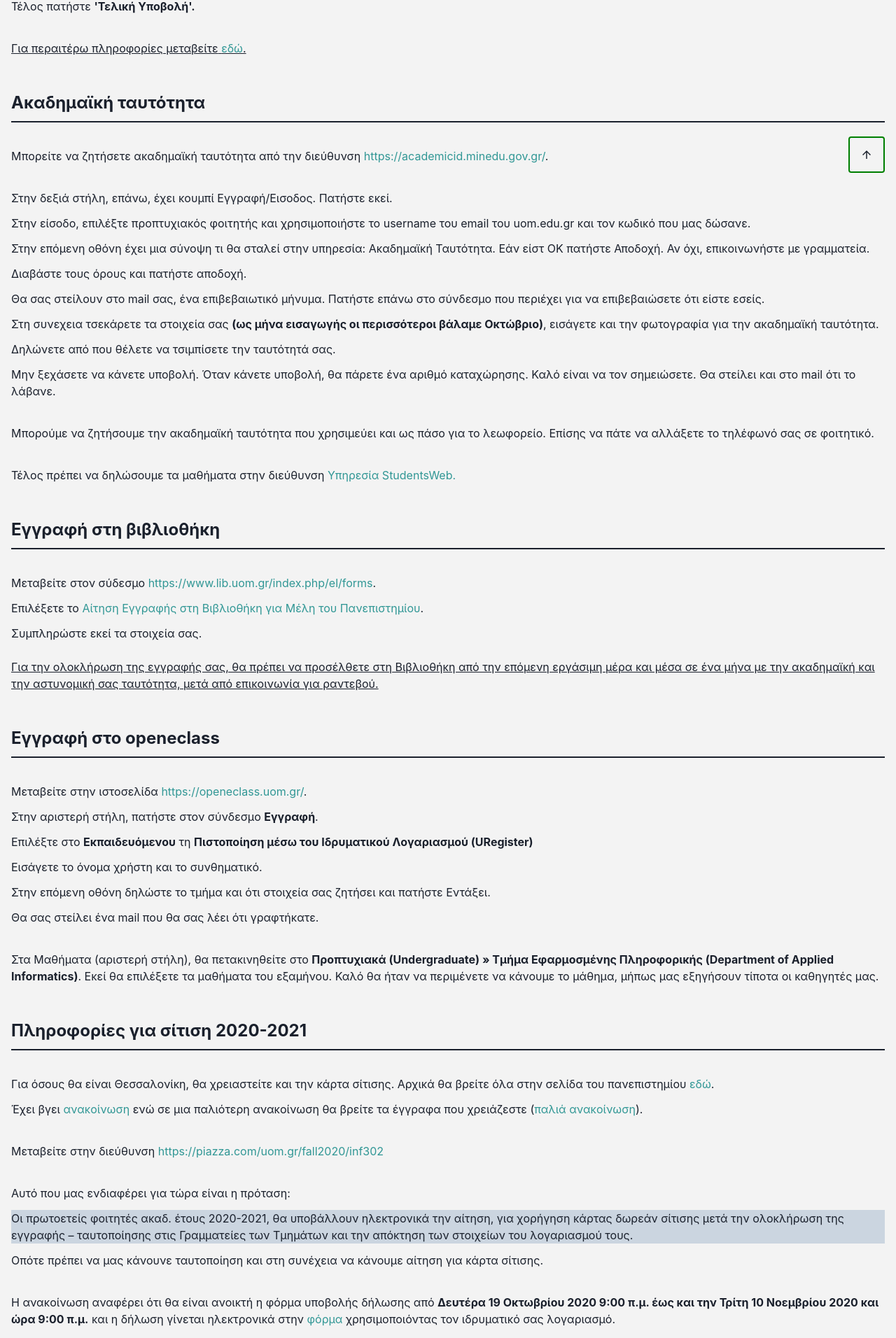
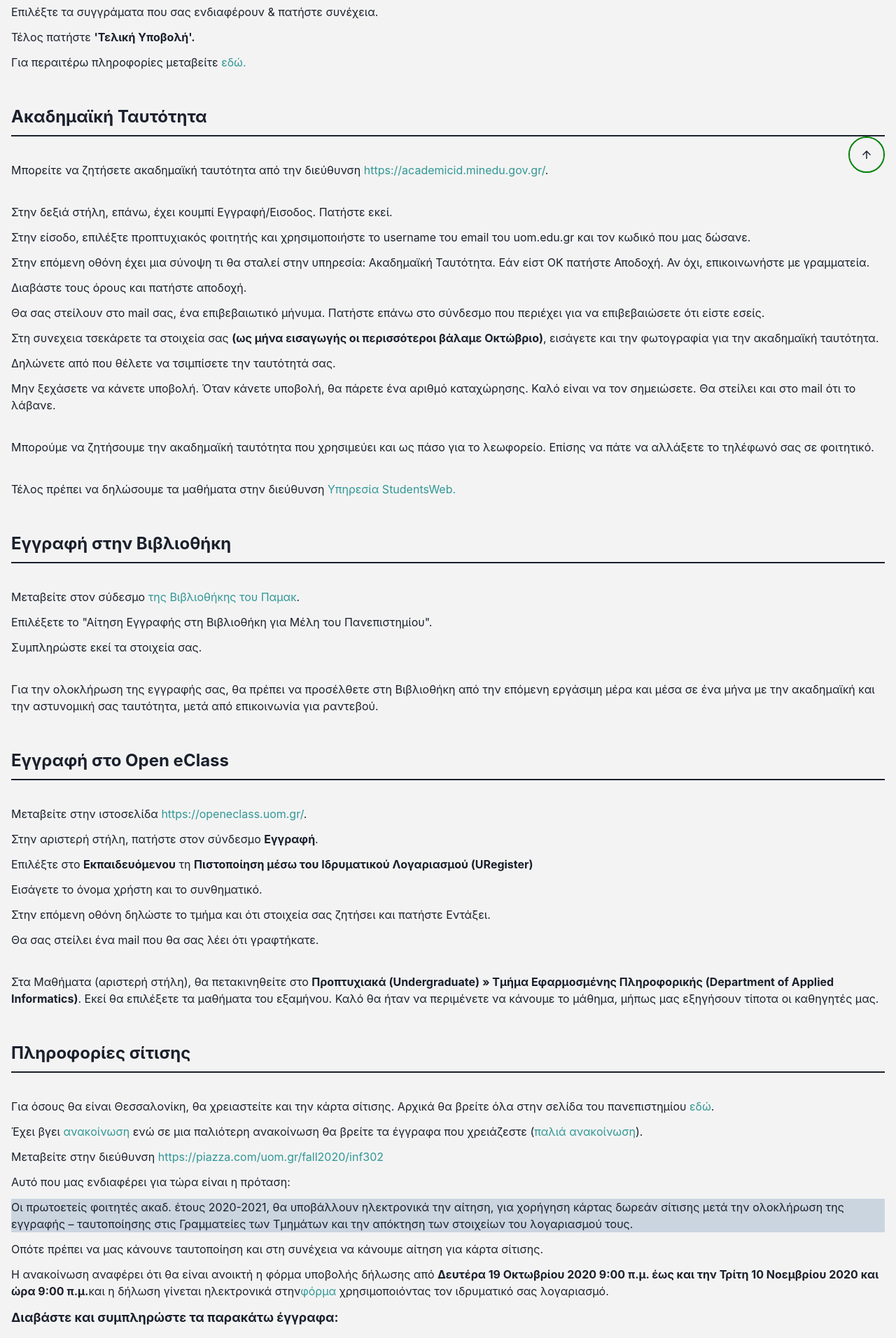
Before and after one commit to open-source-uom/myuom, a React (Create React App) app: page /firstyearinfo in a window 1280 px wide. Shown: the part 537-2449 px from the top of the page at 70% size. Built offline with nearby package versions, Linux system fonts and the light colour scheme.

Commit message:
Created article wrapper and added some responsiveness
It might have an issue concerning the nav above, we will have to look into it.

```diff
--- a/src/pages/FirstYearInfoPage.jsx
+++ b/src/pages/FirstYearInfoPage.jsx
@@ -1,4 +1,4 @@
-import React, { useRef, useEffect } from "react";
+import React, { useEffect } from "react";
 import {
   Flex,
   Text,
@@ -17,6 +17,16 @@ export default function FirstYearInfoPage() {
       top: 0,
     });
   }, []);
+
+  const articlesTitles = [
+    "Βιβλία από Εύδοξο",
+    "Ακαδημαϊκή Ταυτότητα",
+    "Εγγραφή στην Βιβλιοθήκη",
+    "Εγγραφή στο Open eClass",
+    "Πληροφορίες σίτισης",
+    "Πληροφορίες στέγασης",
+    "Επικοινωνία",
+  ];
   const articleComponents = [
     EudoxusInfo,
     StudentIdInfo,
@@ -42,10 +52,13 @@ export default function FirstYearInfoPage() {
       <Flex flexDirection={"column"} rowGap={"3rem"} marginRight={"1rem"}>
         {articleComponents.map((ArticleComponent, index) => {
           return (
-            <ArticleComponent
+            <ArticleWrap
               key={`firstyear-articles-${index}`}
               id={`firstyear-articles-${index}`}
-            />
+              title={articlesTitles[index]}
+            >
+              <ArticleComponent />
+            </ArticleWrap>
           );
         })}
       </Flex>
@@ -60,25 +73,20 @@ function TableOfContents() {
     "Ακαδημαϊκή Ταυτότητα",
     "Εγγραφή στην Βιβλιοθήκη",
     "Εγγραφή στο Open eClass",
-    // "Εγγραφή στο Piazza",
     "Πληροφορίες σίτισης",
     "Πληροφορίες στέγασης",
-    // "Πληροφορίες υγειονομικής περίθαλψης",
     "Επικοινωνία",
   ];
 
   function ContentLink({ title, indexToAnchor }) {
-    const ref = useRef(null);
-
     return (
       <chakra.a
         marginBottom={"1rem"}
         //gia to scroll sto article
         href={`#firstyear-articles-${indexToAnchor}`}
         border={"solid 2px"}
-        ref={ref}
-        // xreiazotan kati ligotero apo 1/5
-        flex={"0 0 19%"}
+        // xreiazotan kati ligotero apo 1/n
+        flex={{ base: "0 0 45%", md: "0 0 31%", lg: "0 0 23%", xl: "0 0 19%" }}
         borderRadius={"0.5rem"}
         padding={"0.5rem"}
         width={"max-content"}
@@ -93,7 +101,7 @@ function TableOfContents() {
   return (
     <Flex
       flexDirection={{ base: "column" }}
-      marginTop={"1rem"}
+      marginTop={"3rem"}
       mx={"1rem"}
       alignItems="center"
     >
@@ -108,8 +116,8 @@ function TableOfContents() {
         Περιεχόμενα
       </Text>
       <Flex
-        flexDirection={{ base: "column", lg: "row" }}
-        columnGap={{ base: "0", lg: "0.5rem" }}
+        flexDirection={"row"}
+        gap={"0.75rem"}
         flexWrap={"wrap"}
         alignItems={"flex-start"}
       >
@@ -134,12 +142,12 @@ function ScrollToTopArrow() {
   return (
     <ButtonGroup
       border={"solid 0.125rem green"}
-      borderRadius={"0.25rem"}
+      borderRadius={"2rem"}
       size="lg"
       isAttached
       variant="outline"
       position={"fixed"}
-      bottom="1rem"
+      bottom={{ base: "4rem", lg: "1rem" }}
       right="1rem"
       backgroundColor={"transparent"}
       onClick={() => {
@@ -149,18 +157,24 @@ function ScrollToTopArrow() {
         });
       }}
     >
-      <IconButton aria-label="Scroll to top" icon={<ArrowUpIcon />} />
+      <IconButton
+        aria-label="Scroll to top"
+        icon={<ArrowUpIcon />}
+        borderRadius={"2rem"}
+        _focus={{ bg: "transparent" }}
+        _active={{ bg: "initial" }}
+      />
     </ButtonGroup>
   );
 }
 
-function EudoxusInfo({ id }) {
+function ArticleWrap({ id, title, children }) {
   return (
     <UnorderedList
       id={id}
       spacing={"0.75rem"}
       listStyleType="none"
-      wordBreak={"break-all"}
+      wordBreak={"break-word"}
     >
       <Text
         fontSize="2xl"
@@ -168,21 +182,24 @@ function EudoxusInfo({ id }) {
         borderBottom={"solid 0.125rem"}
         paddingBottom={"0.5rem"}
       >
-        Βιβλία από Εύδοξο
+        {title}
       </Text>
+      <br></br>
+      {children}
+    </UnorderedList>
+  );
+}
 
-      <br></br>
-      <ListItem wordBreak={"break-all"}>
+function EudoxusInfo() {
+  return (
+    <>
+      <ListItem>
         Μεταβείτε στην σελίδα{" "}
-        {/* <Link
-          href="https://service.eudoxus.gr/student/"
-          color="teal.500"
-          wordBreak={"break-word"}
-        > */}
-        Δήλωσης συγγραμάτων Εύδοξος
-        {/* </Link> */}
+        <Link href="https://service.eudoxus.gr/student/" color="teal.500">
+          Δήλωσης συγγραμάτων Εύδοξος
+        </Link>
       </ListItem>
-      <ListItem wordBreak={"break-word"}>
+      <ListItem>
         Επιλέξτε <b>'Πανεπιστήμιο Μακεδονίας'</b> & πατήστε επιβεβαίωση
       </ListItem>
       <ListItem>Συνδεθείτε με τον ιδρυματικό σας λογαριασμό.</ListItem>
@@ -198,34 +215,23 @@ function EudoxusInfo({ id }) {
       <ListItem>
         Τέλος πατήστε <b>'Τελική Υποβολή'.</b>
       </ListItem>
-      <br></br>
-      <Text noOfLines={[1, 2, 3]} as="ins" fontSize="md">
+      <ListItem>
         Για περαιτέρω πληροφορίες μεταβείτε{" "}
         <Link
           href="https://eudoxus.gr/files/User_Manual_Students.pdf"
           color="teal.500"
         >
-          εδώ
+          εδώ.
         </Link>
-        .
-      </Text>
-    </UnorderedList>
+      </ListItem>
+    </>
+    // </UnorderedList>
   );
 }
 
-function StudentIdInfo({ id }) {
+function StudentIdInfo() {
   return (
-    <UnorderedList id={id} spacing={"0.75rem"} listStyleType="none">
-      <Text
-        noOfLines={[1, 2, 3]}
-        fontSize="2xl"
-        fontWeight="bold"
-        borderBottom={"solid 0.125rem"}
-        paddingBottom={"0.5rem"}
-      >
-        Ακαδημαϊκή ταυτότητα
-      </Text>
-      <br></br>
+    <>
       <Text fontSize="md">
         Μπορείτε να ζητήσετε ακαδημαϊκή ταυτότητα από την διεύθυνση{" "}
         <Link href="https://academicid.minedu.gov.gr/" color="teal.500">
@@ -280,75 +286,39 @@ function StudentIdInfo({ id }) {
           Υπηρεσία StudentsWeb.
         </Link>
       </Text>
-    </UnorderedList>
+    </>
   );
 }
 
-function LibrarySignUpInfo({ id }) {
-  // noOfLines={[1, 2, 3]}
-  //       fontSize="2xl"
-  //       fontWeight="bold"
-  //       borderBottom={"solid 0.125rem"}
-  //       paddingBottom={"0.5rem"}
+function LibrarySignUpInfo() {
   return (
-    <UnorderedList id={id} spacing={"0.75rem"} listStyleType="none">
-      <Text
-        noOfLines={[1, 2, 3]}
-        fontSize="2xl"
-        fontWeight="bold"
-        borderBottom={"solid 0.125rem"}
-        paddingBottom={"0.5rem"}
-      >
-        Εγγραφή στη βιβλιοθήκη
-      </Text>
-
-      <br></br>
-
+    <>
       <ListItem>
         Μεταβείτε στον σύδεσμο{" "}
         <Link color="teal.500" href="https://www.lib.uom.gr/index.php/el/forms">
-          https://www.lib.uom.gr/index.php/el/forms
+          της Βιβλιοθήκης του Παμακ
         </Link>
         .
       </ListItem>
       <ListItem>
-        Επιλέξετε το{" "}
-        <Link
-          color="teal.500"
-          href="https://www.lib.uom.gr/index.php/el/new-user?view=form"
-        >
-          Αίτηση Εγγραφής στη Βιβλιοθήκη για Μέλη του Πανεπιστημίου
-        </Link>
-        .
+        Επιλέξετε το "Αίτηση Εγγραφής στη Βιβλιοθήκη για Μέλη του
+        Πανεπιστημίου".
       </ListItem>
+      <ListItem>Συμπληρώστε εκεί τα στοιχεία σας.</ListItem>
+      <br></br>
       <ListItem>
-        <Text>Συμπληρώστε εκεί τα στοιχεία σας. </Text>
-      </ListItem>
-      <br></br>
-      <Text as="ins" fontSize="md">
         Για την ολοκλήρωση της εγγραφής σας, θα πρέπει να προσέλθετε στη
         Βιβλιοθήκη από την επόμενη εργάσιμη μέρα και μέσα σε ένα μήνα με την
         ακαδημαϊκή και την αστυνομική σας ταυτότητα, μετά από επικοινωνία για
-        ραντεβού.{" "}
-      </Text>
-    </UnorderedList>
+        ραντεβού.
+      </ListItem>
+    </>
   );
 }
 
-function OpenEclassSignUpInfo({ id }) {
+function OpenEclassSignUpInfo() {
   return (
-    <UnorderedList id={id} spacing={"0.75rem"} listStyleType="none">
-      <Text
-        noOfLines={[1, 2, 3]}
-        fontSize="2xl"
-        fontWeight="bold"
-        borderBottom={"solid 0.125rem"}
-        paddingBottom={"0.5rem"}
-      >
-        Εγγραφή στο openeclass
-      </Text>
-
-      <br></br>
+    <>
       <Text>
         Μεταβείτε στην ιστοσελίδα{" "}
         <Link href="https://openeclass.uom.gr/" color="teal.500">
@@ -372,7 +342,7 @@ function OpenEclassSignUpInfo({ id }) {
         Θα σας στείλει ένα mail που θα σας λέει ότι γραφτήκατε.
       </ListItem>
       <br></br>
-      <Text fontSize="md">
+      <Text>
         Στα Μαθήματα (αριστερή στήλη), θα πετακινηθείτε στο{" "}
         <b>
           Προπτυχιακά (Undergraduate) » Τμήμα Εφαρμοσμένης Πληροφορικής
@@ -381,33 +351,22 @@ function OpenEclassSignUpInfo({ id }) {
         . Εκεί θα επιλέξετε τα μαθήματα του εξαμήνου. Καλό θα ήταν να περιμένετε
         να κάνουμε το μάθημα, μήπως μας εξηγήσουν τίποτα οι καθηγητές μας.
       </Text>
-    </UnorderedList>
+    </>
   );
 }
 
-function RestaurantSignUpInfo({ id }) {
+function RestaurantSignUpInfo() {
   return (
-    <UnorderedList id={id} spacing={"0.75rem"} listStyleType="none">
-      <Text
-        noOfLines={[1, 2, 3]}
-        fontSize="2xl"
-        fontWeight="bold"
-        borderBottom={"solid 0.125rem"}
-        paddingBottom={"0.5rem"}
-      >
-        Πληροφορίες για σίτιση 2020-2021
-      </Text>
-
-      <br></br>
-      <Text fontSize="md">
+    <>
+      <ListItem>
         Για όσους θα είναι Θεσσαλονίκη, θα χρειαστείτε και την κάρτα σίτισης.
         Αρχικά θα βρείτε όλα στην σελίδα του πανεπιστημίου{" "}
         <Link href="https://www.uom.gr/student-care/sitish" color="teal.500">
           εδώ
         </Link>
         .
-      </Text>
-      <Text fontSize="md">
+      </ListItem>
+      <ListItem>
         Έχει βγει{" "}
         <Link
           href="https://www.uom.gr/8883-anakoinosh-sitish-protoeton-foithton-akad-etoys-2020-2021"
@@ -423,37 +382,34 @@ function RestaurantSignUpInfo({ id }) {
           παλιά ανακοίνωση
         </Link>
         ).
-      </Text>
-      <br></br>
-      <Text fontSize="md">
+      </ListItem>
+
+      <ListItem>
         Μεταβείτε στην διεύθυνση{" "}
         <Link color="teal.500" href="https://piazza.com/uom.gr/fall2020/inf302">
           https://piazza.com/uom.gr/fall2020/inf302
         </Link>
-      </Text>
-      <br></br>
-      <Text fontSize="md">
-        Αυτό που μας ενδιαφέρει για τώρα είναι η πρόταση:
-      </Text>
-      <Text noOfLines={[1, 2, 3]} backgroundColor="gray.300">
-        {" "}
+      </ListItem>
+
+      <ListItem>Αυτό που μας ενδιαφέρει για τώρα είναι η πρόταση:</ListItem>
+      <ListItem backgroundColor="gray.300">
         Oι πρωτοετείς φοιτητές ακαδ. έτους 2020-2021, θα υποβάλλουν ηλεκτρονικά
         την αίτηση, για χορήγηση κάρτας δωρεάν σίτισης μετά την ολοκλήρωση της
         εγγραφής – ταυτοποίησης στις Γραμματείες των Τμημάτων και την απόκτηση
         των στοιχείων του λογαριασμού τους.
-      </Text>
-      <Text fontSize="md">
+      </ListItem>
+      <ListItem>
         Οπότε πρέπει να μας κάνουνε ταυτοποίηση και στη συνέχεια να κάνουμε
         αίτηση για κάρτα σίτισης.
-      </Text>
-      <br></br>
-      <Text fontSize="md">
+      </ListItem>
+
+      <ListItem>
         Η ανακοίνωση αναφέρει ότι θα είναι ανοικτή η φόρμα υποβολής δήλωσης από{" "}
         <b>
           Δευτέρα 19 Οκτωβρίου 2020 9:00 π.μ. έως και την Τρίτη 10 Νοεμβρίου
           2020 και ώρα 9:00 π.μ.
-        </b>{" "}
-        και η δήλωση γίνεται ηλεκτρονικά στην{" "}
+        </b>
+        και η δήλωση γίνεται ηλεκτρονικά στην
         <Link
           href="https://docs.google.com/forms/d/e/1FAIpQLSfi1f6KH_Tm1aICa8amWDYnCKBKfvSQwUoZWAjeIFKnMhzAwQ/formrestricted"
           color="teal.500"
@@ -461,11 +417,11 @@ function RestaurantSignUpInfo({ id }) {
           φόρμα
         </Link>{" "}
         χρησιμοποιόντας τον ιδρυματικό σας λογαριασμό.
-      </Text>
-      <br></br>
-      <Text fontSize="lg">
+      </ListItem>
+
+      <ListItem fontSize="lg">
         <b>Διαβάστε και συμπληρώστε τα παρακάτω έγγραφα:</b>
-      </Text>
+      </ListItem>
       <ListItem>
         <Link
           href="https://www.uom.gr/assets/site/public/nodes/8576/7726-4618-dikaiologitika-sitisi-new-2020-21.docx"
@@ -501,25 +457,14 @@ function RestaurantSignUpInfo({ id }) {
           ΟΡΙΑ ΕΙΣΟΔΗΜΑΤΟΣ ΔΩΡΕΑΝ ΣΙΤΙΣΗΣ ΑΚΑΔΗΜΑΪΚΟΥ ΕΤΟΥΣ 2020-2021
         </Link>
       </ListItem>
-    </UnorderedList>
+    </>
   );
 }
 
-function HousingRequestInfo({ id }) {
+function HousingRequestInfo() {
   return (
-    <UnorderedList id={id} spacing={"0.75rem"} listStyleType="none">
-      <Text
-        noOfLines={[1, 2, 3]}
-        fontSize="2xl"
-        fontWeight="bold"
-        borderBottom={"solid 0.125rem"}
-        paddingBottom={"0.5rem"}
-      >
-        Πληροφορίες για στέγαση 2020-2021
-      </Text>
-
-      <br></br>
-      <Text fontSize="md">
+    <>
+      <ListItem>
         Υπάρχει ανακοίνωση{" "}
         <Link
           href="https://www.uom.gr/8577-anakoinosh-stegash-foithton-akad-etoys-2020-2021"
@@ -528,21 +473,20 @@ function HousingRequestInfo({ id }) {
           διαθέσιμη εδώ
         </Link>
         .
-      </Text>
-      <br></br>
-      <Text fontSize="md">Και εδώ ισχύει το εξής:</Text>
-      <Text noOfLines={[1, 2, 3]} backgroundColor="gray.300">
-        {" "}
+      </ListItem>
+      <ListItem>Και εδώ ισχύει το εξής:</ListItem>
+      <ListItem backgroundColor="gray.300">
         Oι πρωτοετείς φοιτητές ακαδ. έτους 2020-2021, θα υποβάλλουν ηλεκτρονικά
         την αίτηση, για την στέγαση μετά την ολοκλήρωση της εγγραφής –
         ταυτοποίησης στις Γραμματείες των Τμημάτων και την απόκτηση των
         στοιχείων του λογαριασμού τους. Οι ημερομηνίες για την υποβολή αίτησης
         θα ανακοινωθούν σύντομα.
-      </Text>
-      <br></br>
-      <Text fontSize="lg">
+      </ListItem>
+
+      <ListItem>
         <b>Διαβάστε τα παρακάτω έγγραφα:</b>
-      </Text>
+      </ListItem>
+
       <ListItem>
         <Link
           href="https://www.uom.gr/assets/site/public/nodes/8577/7691-2414-kanonismos-estias-2012-fek.pdf"
@@ -569,7 +513,7 @@ function HousingRequestInfo({ id }) {
         </Link>
       </ListItem>
       <br></br>
-      <Text as="ins" fontSize="md">
+      <ListItem as="ins">
         {" "}
         Η αίτηση θα γίνει{" "}
         <Link
@@ -579,33 +523,22 @@ function HousingRequestInfo({ id }) {
           ηλεκτρονικά εδώ
         </Link>
         .
-      </Text>
-    </UnorderedList>
+      </ListItem>
+    </>
   );
 }
 
-function ContactUomInfo({ id }) {
+function ContactUomInfo() {
   return (
-    <UnorderedList id={id} spacing={"0.75rem"} listStyleType="none">
+    <>
       <Text
-        noOfLines={[1, 2, 3]}
-        fontSize="2xl"
-        fontWeight="bold"
-        borderBottom={"solid 0.125rem"}
-        paddingBottom={"0.5rem"}
-      >
-        Επικοινωνία
-      </Text>
-      <br></br>
-      <Text
-        fontSize="lg"
         fontWeight="bold"
         width="max-content"
         borderBottom={"solid 0.125rem"}
       >
         Επικοινωνία με γραμματεία σχολής
       </Text>
-      <Text>Εάν θέλετε να επικοινωνήσετε με την γραμματεία:</Text>
+      <ListItem>Εάν θέλετε να επικοινωνήσετε με την γραμματεία:</ListItem>
       <ListItem>
         Με email στο{" "}
         <Link color="teal.500" href="mailto:daisecr@uom.edu.gr">
@@ -614,21 +547,15 @@ function ContactUomInfo({ id }) {
         .
       </ListItem>
       <ListItem>Τηλεφωνικά στα τηλέφωνα 2310.891217 και 2310.891323</ListItem>
-      <br></br>
-      <Text fontSize="md">
+      <ListItem>
         Ιστοσελίδα:{" "}
         <Link color="teal.500" href="https://www.uom.gr/dai">
           https://www.uom.gr/dai
         </Link>
-      </Text>
+      </ListItem>
       <br></br>
-      <Text
-        fontSize="lg"
-        fontWeight="bold"
-        // width={"max-content"}
-        borderBottom={"solid 0.125rem"}
-      >
-        Επικοινωνία με μέριμνα (θέματα σίτισης, στέγασης)
+      <Text borderBottom={"solid 0.125rem"}>
+        <b>Επικοινωνία με μέριμνα (θέματα σίτισης, στέγασης)</b>
       </Text>
       <ListItem>
         Δείτε στην{" "}
@@ -647,10 +574,8 @@ function ContactUomInfo({ id }) {
           merimna@uom.gr
         </Link>
       </ListItem>
-      <br></br>
-      <Text fontSize="md" as="ins">
-        Καλή επιτυχία!
-      </Text>
-    </UnorderedList>
+
+      <ListItem>Καλή επιτυχία!</ListItem>
+    </>
   );
 }
```
Also changed, not shown: 1 other file (tests, documents, lock files or other folders).
